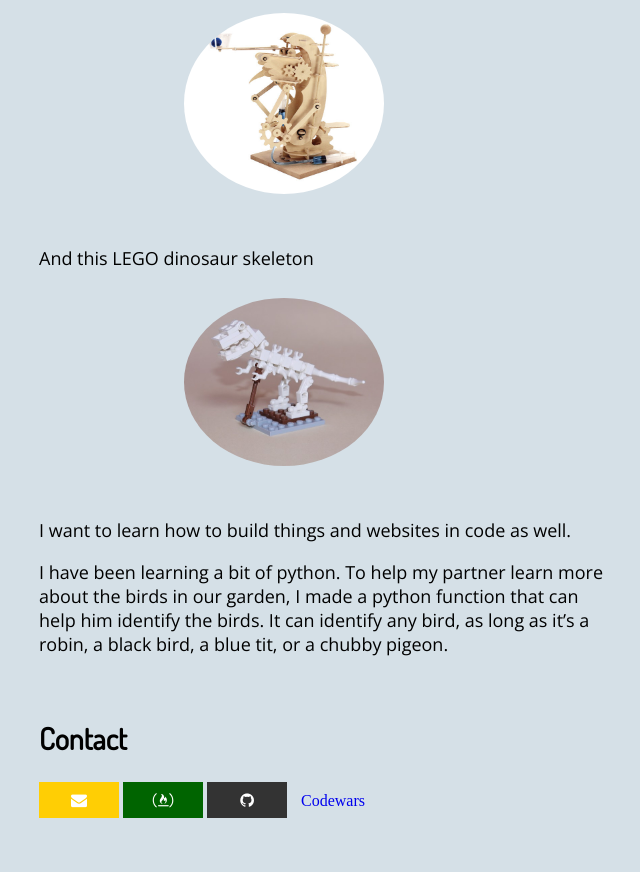
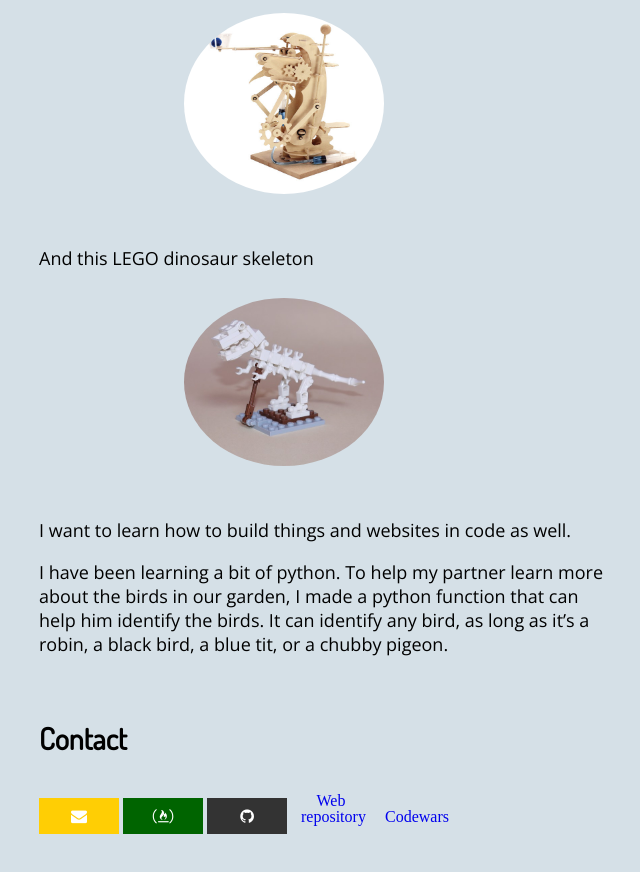
Before and after one commit to mathildepind/facapplication, a plain HTML site: page index.html in a window 1280 px wide. Shown: the part 776-1648 px from the top of the page, without its empty margins (311-951 px from the left). Drawn offline with nearby package versions, Linux system fonts and the light colour scheme.

Commit message:
Web repo link

```diff
--- a/index.html
+++ b/index.html
@@ -44,7 +44,8 @@
       <a href="mailto:mathilde.pind.rasmussen@gmail.com" target="_blank" class="fa fa-envelope"></a>
       <a href="https://www.freecodecamp.org/mathildepind" class="fa fa-free-code-camp" target="_blank"></a>
       <a href="https://github.com/mathildepind?tab=repositories"class="fa fa-github" target="_blank"></a>
-      <a href="https://www.codewars.com/users/mathildepind" class="fa" target"blank">Codewars</a>
+      <a href="https://github.com/mathildepind/facapplication" class="fa" target="_blank">Web repository</a>
+      <a href="https://www.codewars.com/users/mathildepind" class="fa" target="_blank">Codewars</a>
 
     </div>
   </body>
```
